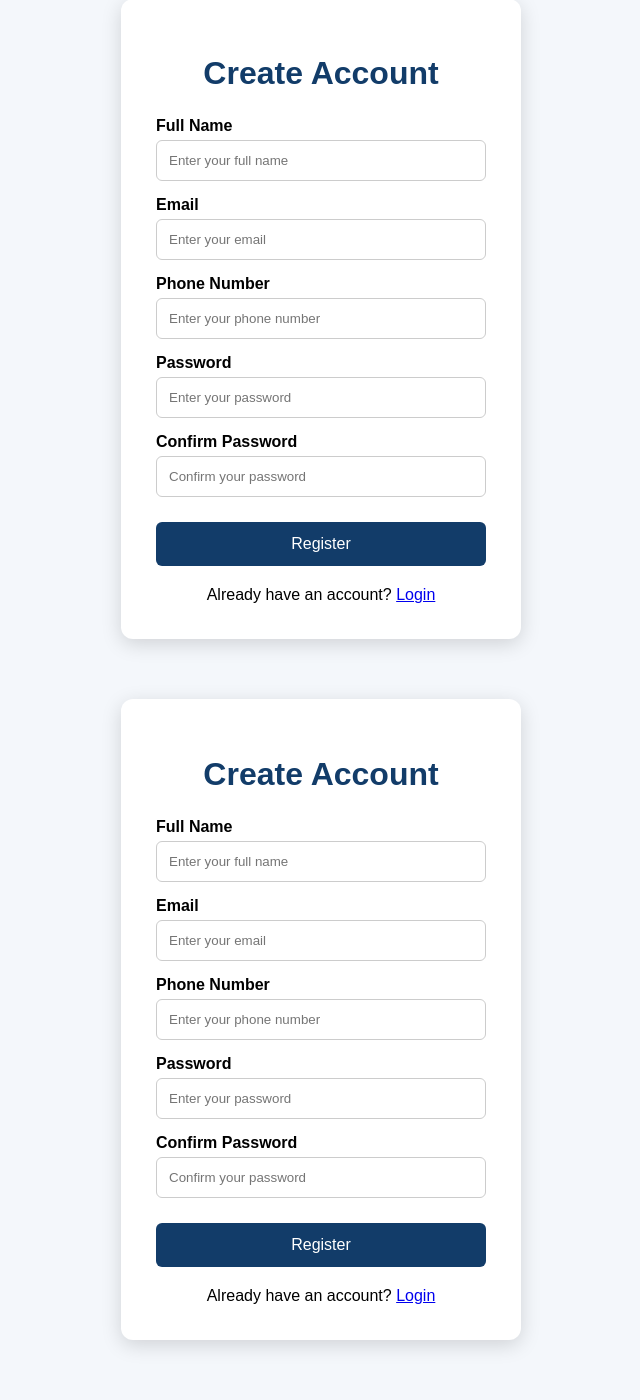
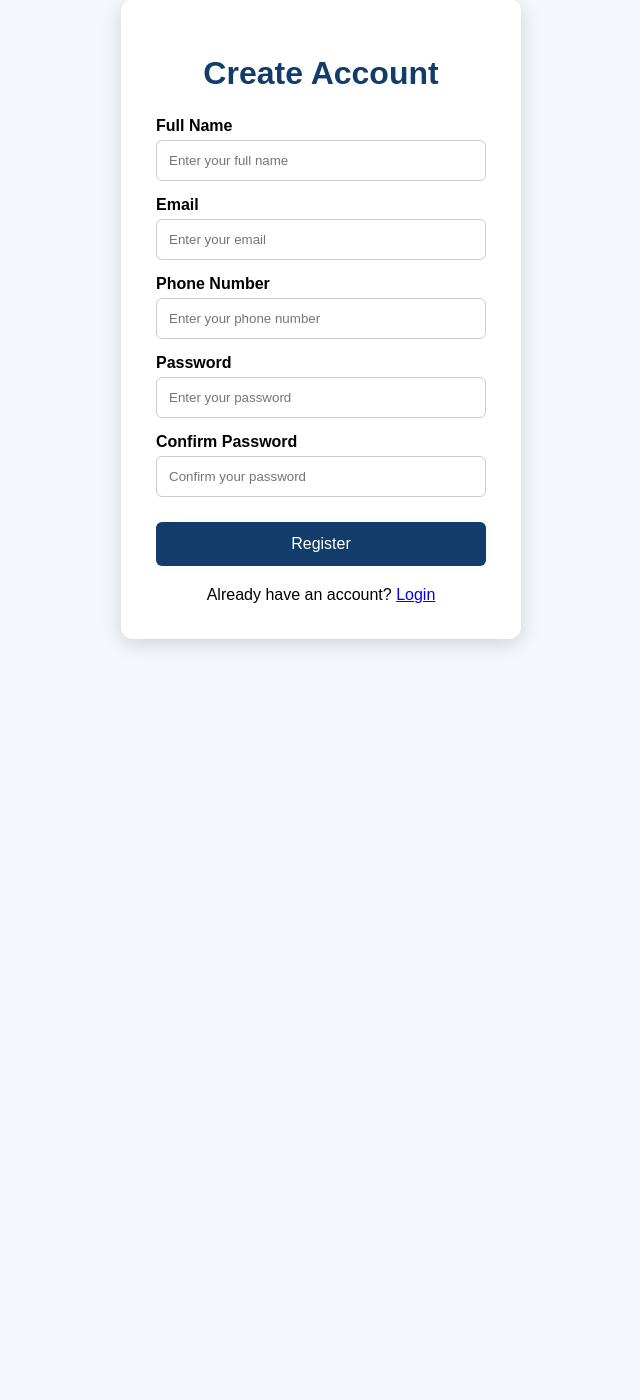
Before and after one commit to dastagiridineshreddy/DigitalGrievance, a Flask app: page /register in a window 1280 px wide. Shown: the part 61-1461 px from the top of the page, without its empty margins (319-959 px from the left). After the commit the page ends 709 px from the top, so only its background shows below. Run offline with Flask 3, Linux system fonts and the light colour scheme.

Commit message:
Fix duplicate registration form

```diff
--- a/templates/register.html
+++ b/templates/register.html
@@ -150,156 +150,4 @@
 
 </body>
 
-</html><!DOCTYPE html>
-<html lang="en">
-
-<head>
-
-    <meta charset="UTF-8">
-
-    <meta name="viewport" content="width=device-width, initial-scale=1.0">
-
-    <title>Register - Digital Grievance Intelligence</title>
-
-    <style>
-
-        * {
-            box-sizing: border-box;
-            font-family: Arial, sans-serif;
-        }
-
-        body {
-            margin: 0;
-            background: #f4f7fb;
-        }
-
-        .container {
-            width: 400px;
-            margin: 60px auto;
-            background: white;
-            padding: 35px;
-            border-radius: 12px;
-            box-shadow: 0 5px 20px rgba(0,0,0,0.15);
-        }
-
-        h1 {
-            text-align: center;
-            color: #123c69;
-            margin-bottom: 25px;
-        }
-
-        label {
-            display: block;
-            margin-top: 15px;
-            margin-bottom: 5px;
-            font-weight: bold;
-        }
-
-        input {
-            width: 100%;
-            padding: 12px;
-            border: 1px solid #ccc;
-            border-radius: 6px;
-        }
-
-        button {
-            width: 100%;
-            margin-top: 25px;
-            padding: 13px;
-            background: #123c69;
-            color: white;
-            border: none;
-            border-radius: 6px;
-            font-size: 16px;
-            cursor: pointer;
-        }
-
-        button:hover {
-            background: #0b2d4d;
-        }
-
-        .login-link {
-            text-align: center;
-            margin-top: 20px;
-        }
-
-    </style>
-
-</head>
-
-<body>
-
-    <div class="container">
-
-        <h1>Create Account</h1>
-
-        <form method="POST">
-
-            <label>Full Name</label>
-
-            <input
-                type="text"
-                name="name"
-                placeholder="Enter your full name"
-                required
-            >
-
-
-            <label>Email</label>
-
-            <input
-                type="email"
-                name="email"
-                placeholder="Enter your email"
-                required
-            >
-
-
-            <label>Phone Number</label>
-
-            <input
-                type="text"
-                name="phone"
-                placeholder="Enter your phone number"
-                required
-            >
-
-
-            <label>Password</label>
-
-            <input
-                type="password"
-                name="password"
-                placeholder="Enter your password"
-                required
-            >
-
-
-            <label>Confirm Password</label>
-
-            <input
-                type="password"
-                name="confirm_password"
-                placeholder="Confirm your password"
-                required
-            >
-
-
-            <button type="submit">
-                Register
-            </button>
-
-        </form>
-
-        <div class="login-link">
-
-            Already have an account?
-            <a href="#">Login</a>
-
-        </div>
-
-    </div>
-
-</body>
-
 </html>
```
